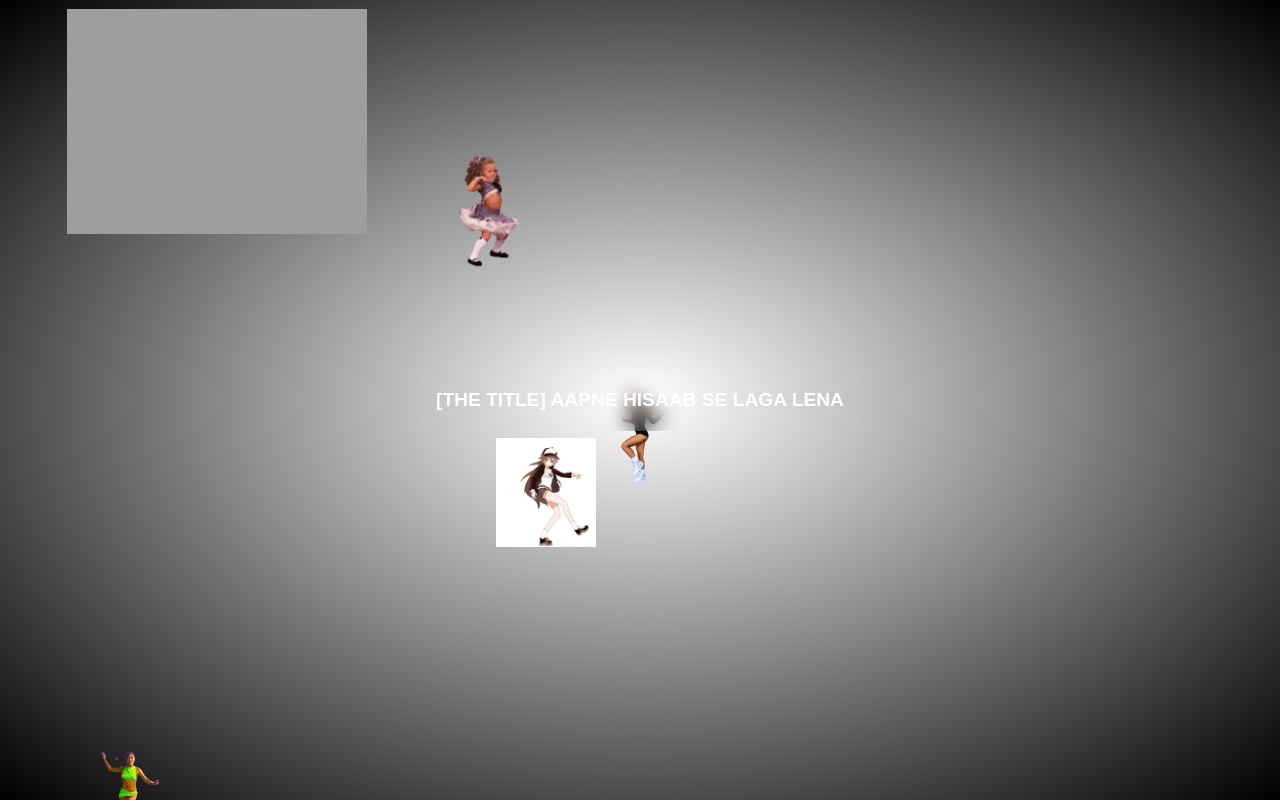
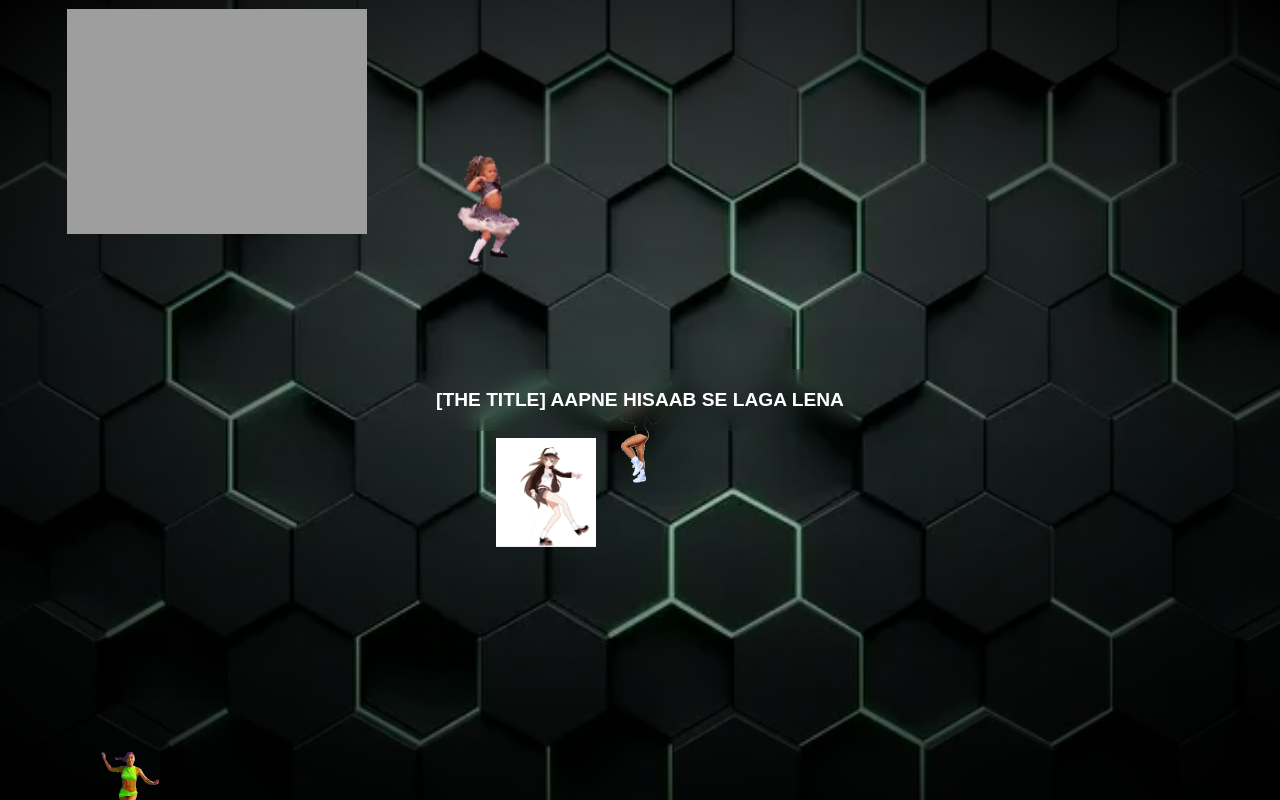
Before and after one commit to shouryabrightland/cyber-awareness, a plain HTML site: page site 2.0/custum/1/index.html in a window 1280 px wide. Drawn offline with Linux system fonts and the light colour scheme; the site is published under a folder, as on GitHub Pages, so addresses that start at the root find nothing.

Commit message:
Update style.css

```diff
--- a/site 2.0/custum/1/style.css
+++ b/site 2.0/custum/1/style.css
@@ -3,7 +3,7 @@
     margin: 0;
 }
 body{
-    background-image: url("/img/bg.webp");
+    background-image: url("img/bg.webp");
     background-repeat: no-repeat;
     background-size: cover;
     background-position: center;
```
